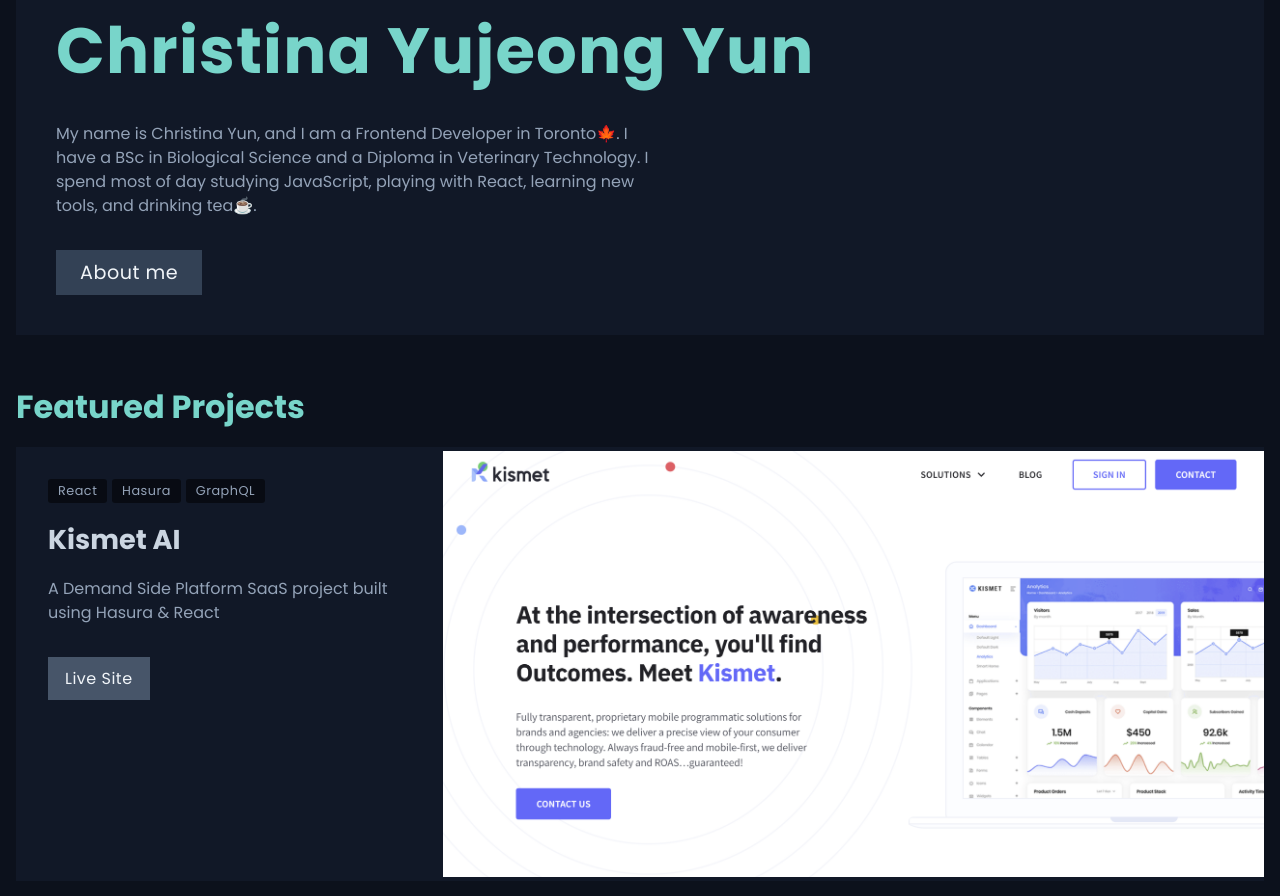
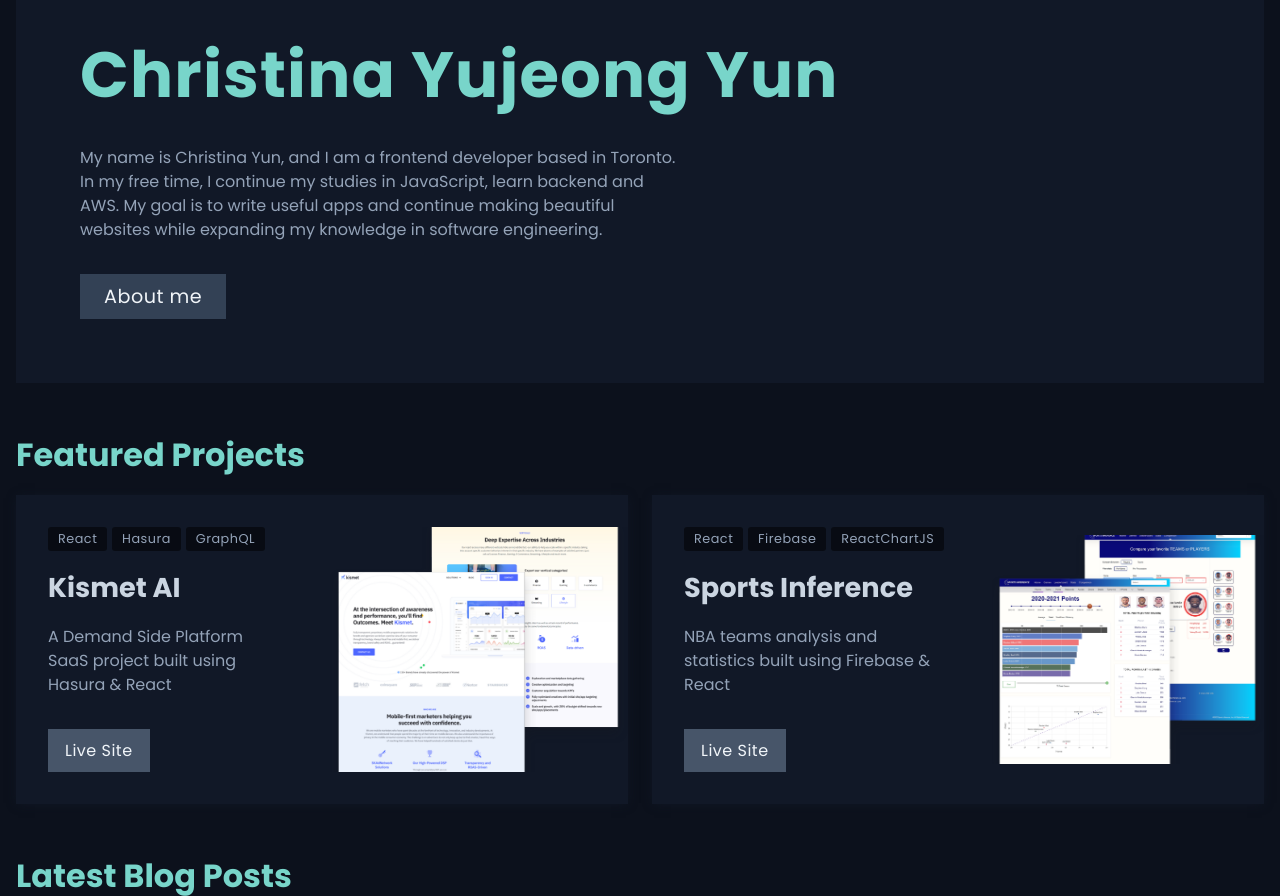
Before and after one commit to yjcyun/christinayun.dev, a Gatsby site: page / in a window 1280 px wide. Shown: the part 175-1071 px from the top of the page. Built offline with nearby package versions, Linux system fonts and the light colour scheme; Gatsby itself is replaced by a stand-in of ours; some packages are replaced by stand-ins of ours; a web font is replaced by a local one.

Commit message:
:iphone: Homepage and project page reponsiveness

```diff
--- a/src/components/layout/navbar.tsx
+++ b/src/components/layout/navbar.tsx
@@ -33,7 +33,7 @@
     text-transform: uppercase;
 
     &.active {
-      text-decoration: underline;
+      color: var(--accent);
     }
   }
 `;
--- a/src/components/page/about/banner.tsx
+++ b/src/components/page/about/banner.tsx
@@ -1,9 +1,10 @@
+import { device } from "@constants/device";
 import React from "react";
 import styled from "styled-components";
 
 const StyledAboutBanner = styled.div`
   background-color: var(--slate-000);
-  width: var(--md-width);
+  max-width: var(--md-width);
   margin: auto;
   border-radius: 10px;
   display: flex;
@@ -22,6 +23,7 @@
     color: var(--accent);
   }
 `;
+
 const StyledImageContainer = styled.div`
   width: 350px;
   height: 350px;
--- a/src/components/page/about/section.tsx
+++ b/src/components/page/about/section.tsx
@@ -45,7 +45,7 @@
       {list && (
         <StyledUl>
           {list?.map((li) => (
-            <StyledLi>{li}</StyledLi>
+            <StyledLi key={li}>{li}</StyledLi>
           ))}
         </StyledUl>
       )}
--- a/src/components/page/home/featured.tsx
+++ b/src/components/page/home/featured.tsx
@@ -38,7 +38,7 @@
       <PageTitle title={title} section />
       {type === "projects" ? (
         <StyledFeaturedSection>
-          <StyledCardContainer $grid={1}>
+          <StyledCardContainer $grid={2}>
             {projects
               .filter((project) => project.featured)
               .map((project) => (
--- a/src/components/page/home/hero.tsx
+++ b/src/components/page/home/hero.tsx
@@ -1,15 +1,25 @@
 import React from "react";
 import styled from "styled-components";
 import Button from "@components/ui/button";
+import { device } from "@constants/device";
+import { Link } from "gatsby";
 
 const StyledHero = styled.div`
   background-color: var(--slate-800);
-  padding: 40px;
+  padding: 1rem;
+
+  @media ${device.tablet} {
+    padding: 4rem;
+  } ;
 `;
 
 const StyledH1 = styled.h1`
   color: var(--accent);
-  font-size: 4rem;
+  font-size: 2.5rem;
+
+  @media ${device.tablet} {
+    font-size: 4rem;
+  }
 `;
 
 const StyledDesc = styled.p`
@@ -24,12 +34,14 @@
     <StyledHero>
       <StyledH1>Christina Yujeong Yun</StyledH1>
       <StyledDesc>
-        My name is Christina Yun, and I am a Frontend Developer in Toronto🍁. I
-        have a BSc in Biological Science and a Diploma in Veterinary Technology.
-        I spend most of day studying JavaScript, playing with React, learning
-        new tools, and drinking tea☕.
+        My name is Christina Yun, and I am a frontend developer based in
+        Toronto. In my free time, I continue my studies in JavaScript, learn
+        backend and AWS. My goal is to write useful apps and continue making
+        beautiful websites while expanding my knowledge in software engineering.
       </StyledDesc>
-      <Button>About me</Button>
+      <Link to="/about">
+        <Button>About me</Button>
+      </Link>
     </StyledHero>
   );
 };
--- a/src/components/ui/button.tsx
+++ b/src/components/ui/button.tsx
@@ -63,6 +63,7 @@
   background-color: ${(props) => props.$bgColor};
   border: none;
   letter-spacing: 0.5px;
+  white-space: nowrap;
   ${(props) => getButtonTypeStyle(props.$type, props.$bgColor, props.$size)}
 
   &:hover {
--- a/src/components/ui/cards/project-card.tsx
+++ b/src/components/ui/cards/project-card.tsx
@@ -4,9 +4,13 @@
 import Button from "../button";
 
 const StyledH3 = styled.h3`
-  font-size: 1.7rem;
+  font-size: 1.5rem;
   margin-bottom: 1rem;
   color: var(--slate-300);
+
+  @media ${device.tabletS} {
+    font-size: 1.7rem;
+  }
 `;
 
 const StyledProjectCard = styled.a<{
@@ -16,7 +20,7 @@
   display: grid;
   grid-template-columns: 1fr;
   transition: 0.2s;
-
+  box-shadow: var(--box-shadow);
   background-color: var(--slate-800);
   grid-gap: 1rem;
 
@@ -29,8 +33,7 @@
   }
 
   @media ${device.tablet} {
-    grid-template-columns: ${(props) =>
-      props.$featured && !props.$displayAll ? "1fr 2fr" : "1fr 1fr"};
+    grid-template-columns: 1fr 1fr;
   }
 `;
 
@@ -54,7 +57,11 @@
 `;
 
 const StyledContentContainer = styled.div`
-  padding: 2rem;
+  padding: 1rem;
+
+  @media ${device.tabletS} {
+    padding: 2rem;
+  }
 `;
 
 const StyledP = styled.p`
@@ -76,7 +83,6 @@
 type ProjectCardProps = {
   displayAll?: boolean;
   featured?: boolean;
-  featuredImg?: string;
   thumbnail: string;
   title: string;
   description: string;
@@ -88,7 +94,6 @@
 const ProjectCard = ({
   displayAll = false,
   description,
-  featuredImg,
   featured = false,
   liveLink,
   sourceLink,
@@ -96,7 +101,6 @@
   title,
   thumbnail,
 }: ProjectCardProps) => {
-  console.log(displayAll, featuredImg);
   return (
     <StyledProjectCard
       $displayAll={displayAll}
@@ -131,10 +135,7 @@
         </StyledCtaContainer>
       </StyledContentContainer>
       <StyledThumbnailContainer>
-        <StyledThumbnail
-          src={!displayAll && featuredImg ? featuredImg : thumbnail}
-          alt={title}
-        />
+        <StyledThumbnail src={thumbnail} alt={title} />
       </StyledThumbnailContainer>
     </StyledProjectCard>
   );
--- a/src/components/ui/page-title.tsx
+++ b/src/components/ui/page-title.tsx
@@ -1,3 +1,4 @@
+import { device } from "@constants/device";
 import React from "react";
 import styled from "styled-components";
 
@@ -18,8 +19,12 @@
 `;
 
 const StyledH2 = styled.h2`
-  font-size: 2rem;
   color: var(--accent);
+  font-size: 1.7rem;
+
+  @media ${device.tabletS} {
+    font-size: 2rem;
+  }
 `;
 
 const StyledP = styled.p`
--- a/src/constants/projects.ts
+++ b/src/constants/projects.ts
@@ -16,7 +16,6 @@
       "A Demand Side Platform SaaS project built using Hasura & React",
     liveLink: "https://kismet.ai",
     thumbnail: kismet,
-    featuredImg: kismetFeatured,
     featured: true,
     tags: ["React", "Hasura", "GraphQL"],
   },
@@ -26,7 +25,6 @@
       "NBA teams analysis and statistics built using Firebase & React",
     liveLink: "https://sportsinference.com",
     thumbnail: sportsInference,
-    featuredImg: sportsInferenceFeatured,
     featured: true,
     tags: ["React", "Firebase", "ReactChartJS"],
   },
--- a/src/styles/global-style.tsx
+++ b/src/styles/global-style.tsx
@@ -13,6 +13,7 @@
     --slate-200: #e2e8f0;
     --slate-100: #f1f5f9;
     --accent: #78D5CA;
+    --box-shadow: 0px 1px 10px -2px var(--slate-800);
     --lg-width:1280px;
     --md-width: 860px;
     --border: 1px solid var(--dark-grayish-blue);
@@ -38,11 +39,7 @@
 
   a {
     text-decoration: none;
-    color: var(--light-cyan);
-
-    &.active, &.link {
-      text-decoration: underline;
-    }
+    color: var(--slate-100);
   }
 
   h1 {
```
